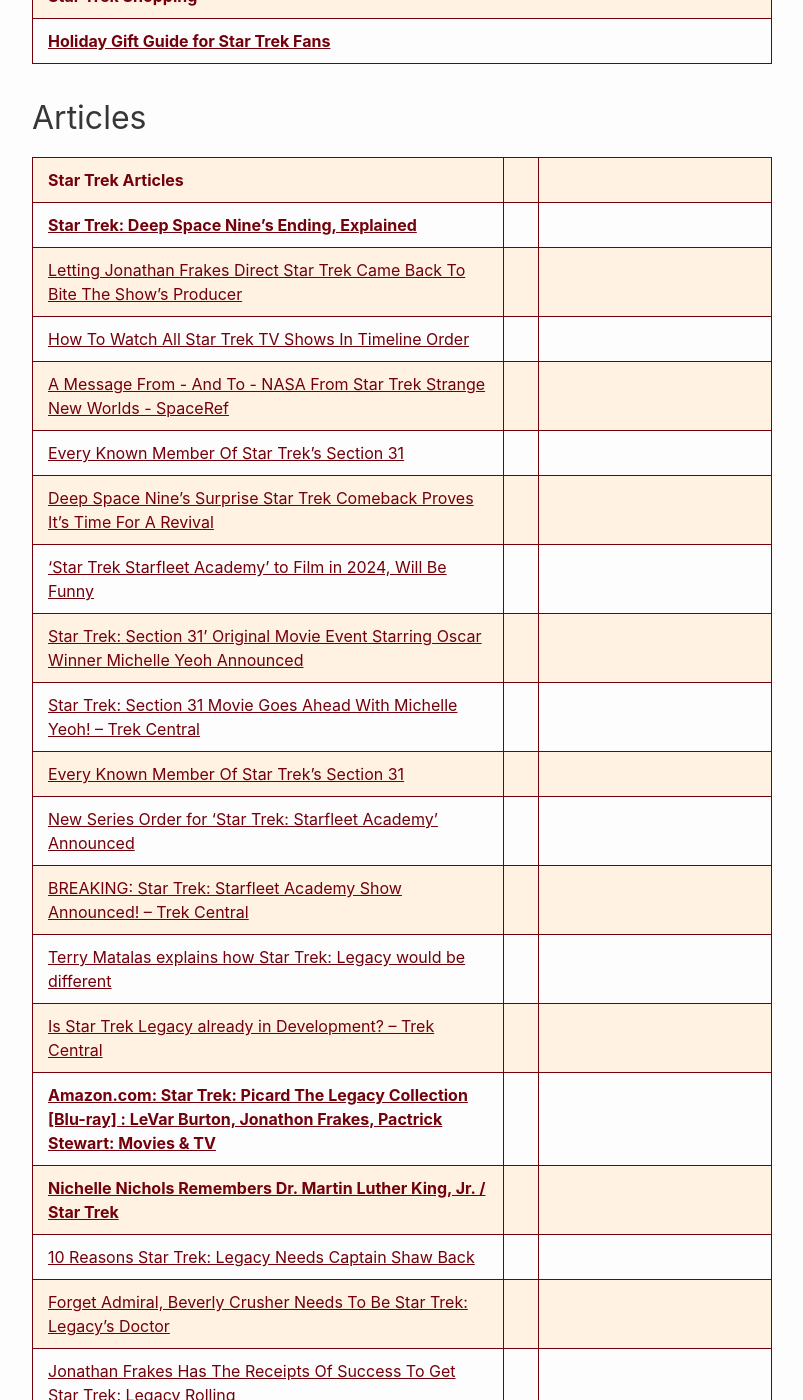
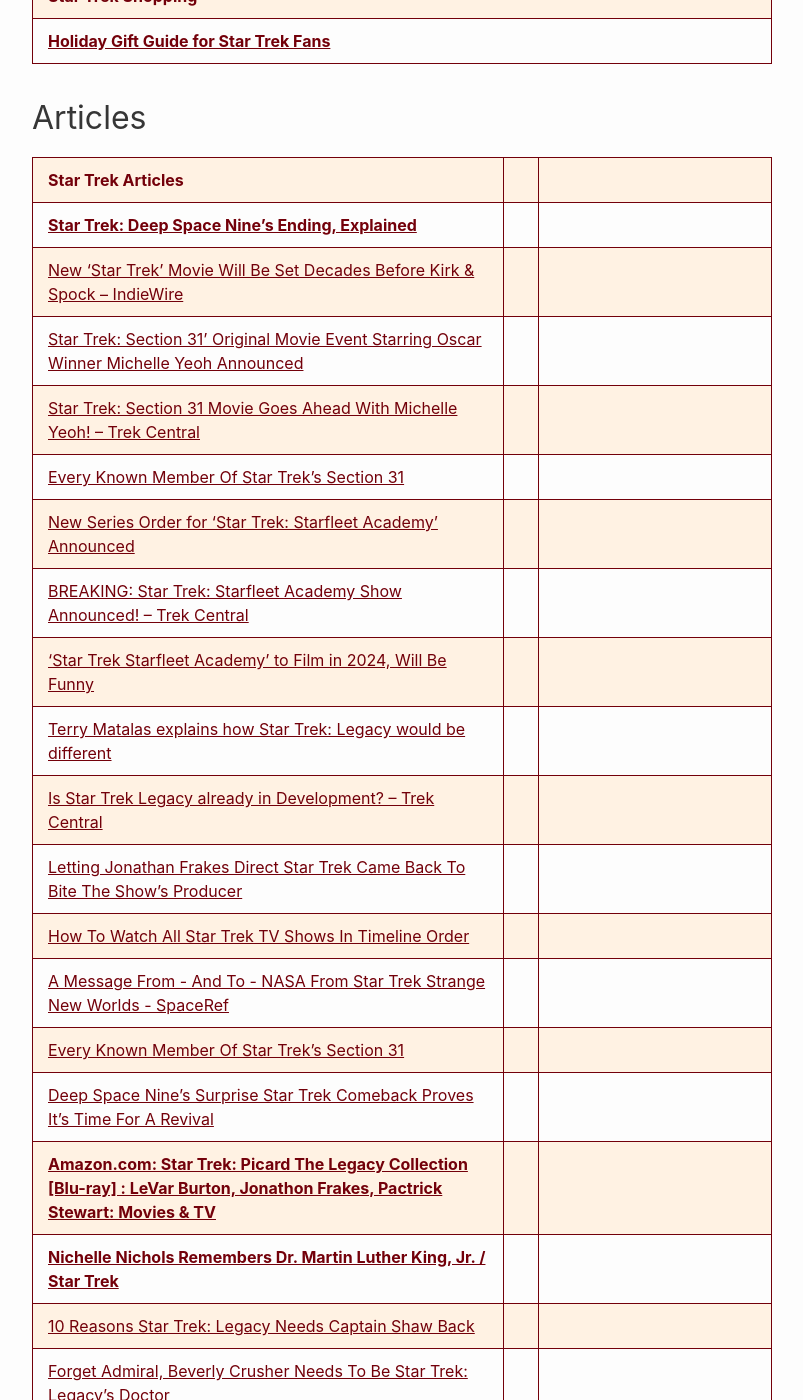
Before and after one commit to RalphHightower/RalphHightower, a Jekyll site: the page built from ScienceFiction/StarTrekFranchise.md, in a window 1280 px wide and 1400 px high, scrolled down 3242 px. Shown: the whole window, without its empty margins (238-1041 px from the left). Built offline with Jekyll 4.4.1, drawn with Linux system fonts in a browser that asks for light colours; our own code applies the rules of GitHub Pages for plain Markdown files; some of the changed text lies outside the part shown.

Commit message:
[docs](doc): StarTrekFranchise(extended description)

```diff
--- a/ScienceFiction/StarTrekFranchise.md
+++ b/ScienceFiction/StarTrekFranchise.md
@@ -68,19 +68,20 @@
 | Star Trek Articles |
 |---|
 | **[Star Trek: Deep Space Nine's Ending, Explained](https://gamerant.com/star-trek-deep-space-nine-ds9-ending-explained/ )** |
+| [New ‘Star Trek’ Movie Will Be Set Decades Before Kirk & Spock – IndieWire](https://www.indiewire.com/news/breaking-news/new-star-trek-movie-set-decades-before-kirk-spock-1234942543/ ) |
+| [Star Trek: Section 31' Original Movie Event Starring Oscar Winner Michelle Yeoh Announced](https://www.startrek.com/news/star-trek-section-31-original-movie-event-michelle-yeoh) |
+| [Star Trek: Section 31 Movie Goes Ahead With Michelle Yeoh! – Trek Central](https://trekcentral.net/star-trek-section-31-movie-goes-ahead-with-michelle-yeoh/ ) |
+| [Every Known Member Of Star Trek's Section 31](https://screenrant.com/every-known-member-of-star-treks-section-31/ ) |
+| [New Series Order for 'Star Trek: Starfleet Academy' Announced](https://www.startrek.com/news/new-series-star-trek-starfleet-academy) |
+| [BREAKING: Star Trek: Starfleet Academy Show Announced! – Trek Central](https://trekcentral.net/breaking-star-trek-starfleet-academy-show-announced/ ) |
+| ['Star Trek Starfleet Academy' to Film in 2024, Will Be Funny](https://collider.com/star-trek-starfleet-academy-filming-2024-comedy/ ) |
+| [Terry Matalas explains how Star Trek: Legacy would be different](https://redshirtsalwaysdie.com/2023/05/27/terry-matalas-explains-how-star-trek-legacy-would-be-different/ ) |
+| [Is Star Trek Legacy already in Development? – Trek Central](https://trekcentral.net/is-star-trek-legacy-already-in-development/ ) |
 | [Letting Jonathan Frakes Direct Star Trek Came Back To Bite The Show's Producer](https://www.slashfilm.com/820701/reasons-why-the-next-generation-is-the-best-star-trek-show/ ) |
 | [How To Watch All Star Trek TV Shows In Timeline Order](https://screenrant.com/star-trek-tv-shows-watch-timeline-order/#star-trek-discovery-season-1-amp-2 ) |
 | [A Message From - And To - NASA From Star Trek Strange New Worlds - SpaceRef](https://spaceref.com/newspace-and-tech/a-message-from-and-to-nasa-from-star-trek-strange-new-worlds/ ) |
 | [Every Known Member Of Star Trek's Section 31](https://screenrant.com/every-known-member-of-star-treks-section-31/ ) |
 | [Deep Space Nine's Surprise Star Trek Comeback Proves It’s Time For A Revival](https://screenrant.com/star-trek-deep-space-nine-lower-decks-revival/ ) |
-| ['Star Trek Starfleet Academy' to Film in 2024, Will Be Funny](https://collider.com/star-trek-starfleet-academy-filming-2024-comedy/ ) |
-| [Star Trek: Section 31' Original Movie Event Starring Oscar Winner Michelle Yeoh Announced](https://www.startrek.com/news/star-trek-section-31-original-movie-event-michelle-yeoh) |
-| [Star Trek: Section 31 Movie Goes Ahead With Michelle Yeoh! – Trek Central](https://trekcentral.net/star-trek-section-31-movie-goes-ahead-with-michelle-yeoh/ ) |
-| [Every Known Member Of Star Trek's Section 31](https://screenrant.com/every-known-member-of-star-treks-section-31/ ) |
-| [New Series Order for 'Star Trek: Starfleet Academy' Announced](https://www.startrek.com/news/new-series-star-trek-starfleet-academy) |
-| [BREAKING: Star Trek: Starfleet Academy Show Announced! – Trek Central](https://trekcentral.net/breaking-star-trek-starfleet-academy-show-announced/ ) |
-| [Terry Matalas explains how Star Trek: Legacy would be different](https://redshirtsalwaysdie.com/2023/05/27/terry-matalas-explains-how-star-trek-legacy-would-be-different/ ) |
-| [Is Star Trek Legacy already in Development? – Trek Central](https://trekcentral.net/is-star-trek-legacy-already-in-development/ ) |
 | **[Amazon\.com: Star Trek: Picard The Legacy Collection \[Blu-ray\] : LeVar Burton, Jonathon Frakes, Pactrick Stewart: Movies & TV](https://www.amazon.com/Star-Trek-Picard-Collection-Blu-ray/dp/B0C87DFHNY?keywords=Picard+Legacy+Collection&qid=1693936542&sr=8-1&linkCode=sl1&tag=trekmovie-20&linkId=9b44bde4622155d3bf76e048c488a6fc&language=en_US& )** |
 | **[Nichelle Nichols Remembers Dr. Martin Luther King, Jr. / Star Trek](https://www.startrek.com/news/nichelle-nichols-remembers-dr-king )** |
 | [10 Reasons Star Trek: Legacy Needs Captain Shaw Back](https://screenrant.com/star-trek-legacy-why-liam-shaw-must-return/ ) |
```
Also changed, not shown: other parts of ScienceFiction/StarTrekFranchise.md (+0 -1 lines).
